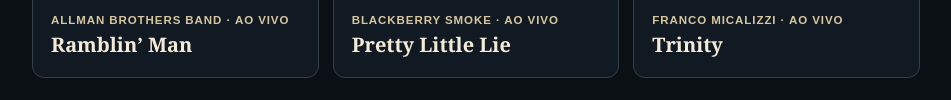
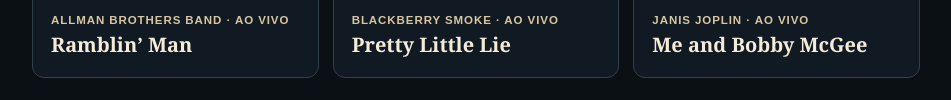
Before and after one commit to thetrinitycountryband/trinity-hub, a plain HTML site: page index.html in a window 1280 px wide. Shown: the part 3593-3693 px from the top of the page, without its empty margins (164-1115 px from the left). Drawn offline with Linux system fonts and the light colour scheme.

Commit message:
Corrigir título do vídeo Me and Bobby McGee

```diff
--- a/index.html
+++ b/index.html
@@ -361,7 +361,7 @@
   <div class="video-grid">
     <a class="video-card" href="https://www.youtube.com/watch?v=TXbyiZtOzk8" target="_blank" rel="noopener" aria-label="Assistir Ramblin’ Man, da Trinity, no YouTube"><div class="video-image"><img src="https://i.ytimg.com/vi/TXbyiZtOzk8/hqdefault.jpg" alt="Vídeo da Trinity tocando Ramblin’ Man ao vivo" loading="lazy" width="480" height="360"></div><div class="video-copy"><small>Allman Brothers Band · ao vivo</small><strong>Ramblin’ Man</strong></div></a>
     <a class="video-card" href="https://www.youtube.com/watch?v=fRb8UWJ0pO4" target="_blank" rel="noopener" aria-label="Assistir Pretty Little Lie, da Trinity, no YouTube"><div class="video-image"><img src="https://i.ytimg.com/vi/fRb8UWJ0pO4/hqdefault.jpg" alt="Vídeo da Trinity tocando Pretty Little Lie ao vivo" loading="lazy" width="480" height="360"></div><div class="video-copy"><small>Blackberry Smoke · ao vivo</small><strong>Pretty Little Lie</strong></div></a>
-    <a class="video-card" href="https://www.youtube.com/watch?v=QnkFNETnadU" target="_blank" rel="noopener" aria-label="Assistir Trinity, de Franco Micalizzi, pela banda no YouTube"><div class="video-image"><img src="https://i.ytimg.com/vi/QnkFNETnadU/hqdefault.jpg" alt="Vídeo da The Trinity Country Band ao vivo" loading="lazy" width="480" height="360"></div><div class="video-copy"><small>Franco Micalizzi · ao vivo</small><strong>Trinity</strong></div></a>
+    <a class="video-card" href="https://www.youtube.com/watch?v=QnkFNETnadU" target="_blank" rel="noopener" aria-label="Assistir Me and Bobby McGee pela Trinity no YouTube"><div class="video-image"><img src="https://i.ytimg.com/vi/QnkFNETnadU/hqdefault.jpg" alt="Vídeo da The Trinity Country Band ao vivo" loading="lazy" width="480" height="360"></div><div class="video-copy"><small>Janis Joplin · ao vivo</small><strong>Me and Bobby McGee</strong></div></a>
   </div>
   <p><a href="https://www.youtube.com/@thetrinitycountryband" target="_blank" rel="noopener">Explore mais vídeos no canal da Trinity ↗</a></p>
 </section>
```
